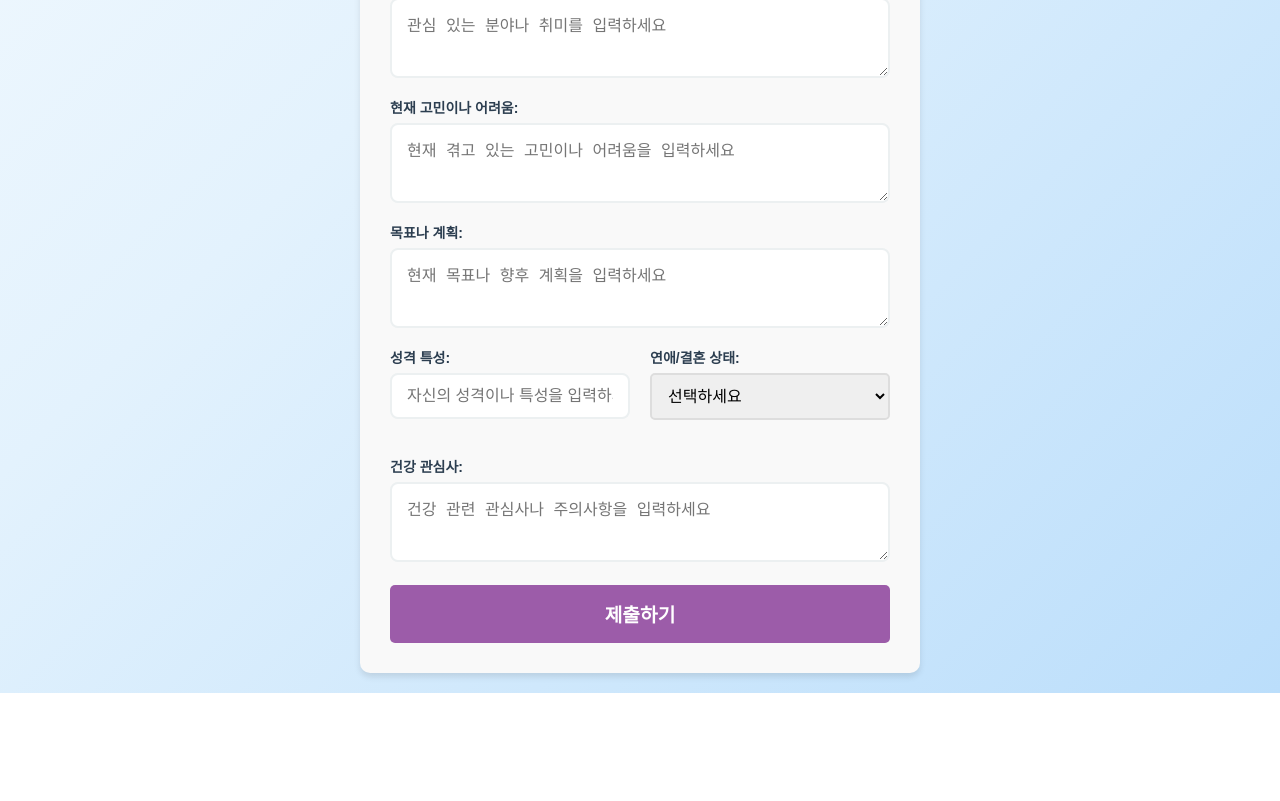
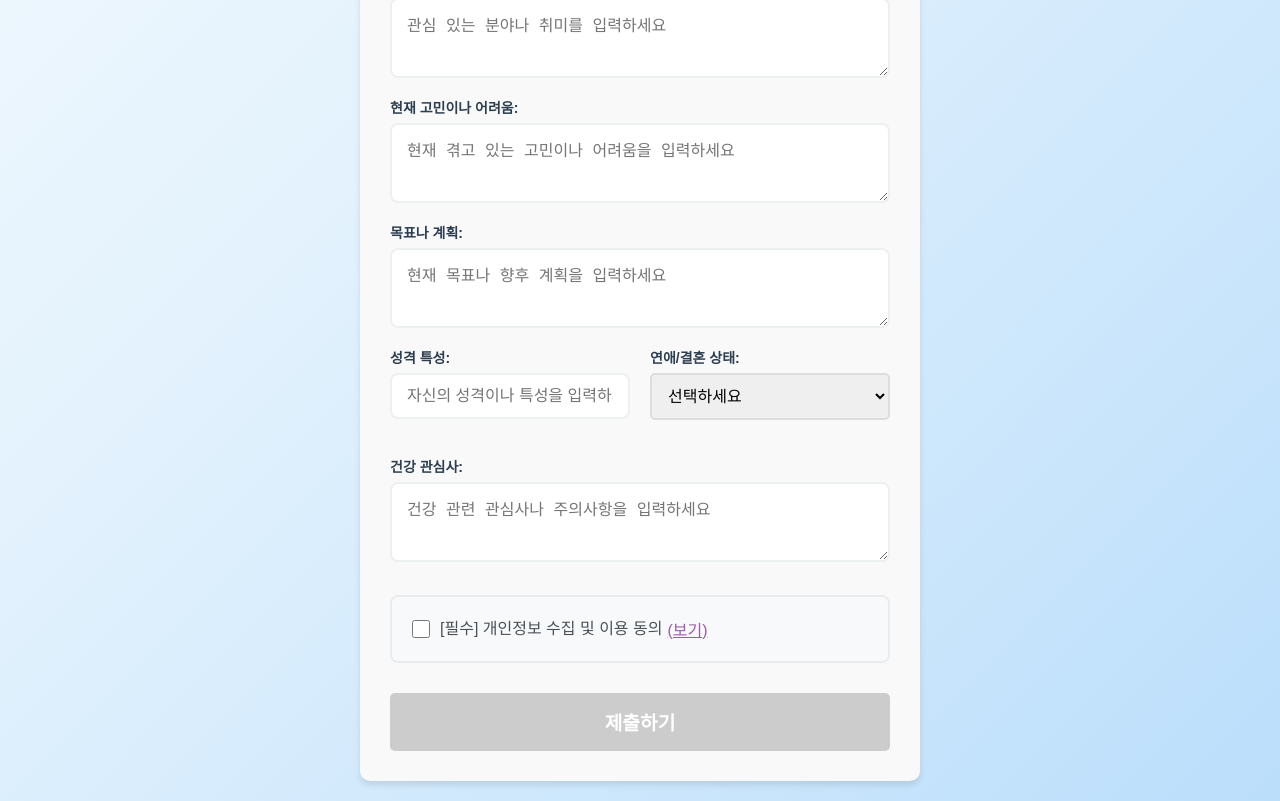
Before and after one commit to uuyeong/Fortence, a React (Create React App) app in the folder frontend/: page / in a window 1280 px wide. Shown: the part 1022-1823 px from the top of the page. Before the commit the page ends 1715 px from the top, so only its background shows below. Built offline with nearby package versions, Linux system fonts and the light colour scheme; no server answers.

Commit message:
개인정보 수집 동의 추가

```diff
--- /dev/null
+++ b/frontend/src/components/TermsOfService.css
@@ -0,0 +1,118 @@
+.terms-container {
+  max-width: 800px;
+  margin: 0 auto;
+  padding: 20px;
+  font-family: 'Arial', sans-serif;
+  background: #f9f9f9;
+  border-radius: 10px;
+  box-shadow: 0 4px 6px rgba(0, 0, 0, 0.1);
+}
+
+.terms-header {
+  display: flex;
+  align-items: center;
+  margin-bottom: 30px;
+  padding-bottom: 20px;
+  border-bottom: 2px solid #ecf0f1;
+}
+
+.back-button {
+  background-color: #9c5ca9;
+  color: white;
+  border: none;
+  padding: 10px 15px;
+  border-radius: 5px;
+  cursor: pointer;
+  font-size: 1rem;
+  margin-right: 20px;
+  transition: background-color 0.3s ease;
+}
+
+.back-button:hover {
+  background-color: #42a5f5;
+}
+
+.terms-header h1 {
+  color: #2c3e50;
+  margin: 0;
+  font-size: 2rem;
+}
+
+.terms-content {
+  background: white;
+  padding: 30px;
+  border-radius: 8px;
+  line-height: 1.6;
+}
+
+.terms-section {
+  margin-bottom: 30px;
+}
+
+.terms-section h2 {
+  color: #9c5ca9;
+  margin-bottom: 15px;
+  font-size: 1.3rem;
+  border-left: 4px solid #9c5ca9;
+  padding-left: 15px;
+}
+
+.terms-section p {
+  color: #555;
+  margin-bottom: 10px;
+  font-size: 1rem;
+}
+
+.terms-section ul {
+  color: #555;
+  padding-left: 20px;
+  margin-bottom: 15px;
+}
+
+.terms-section li {
+  margin-bottom: 8px;
+  font-size: 1rem;
+}
+
+.terms-footer {
+  margin-top: 40px;
+  padding-top: 20px;
+  border-top: 2px solid #ecf0f1;
+  text-align: center;
+}
+
+.terms-footer p {
+  color: #9c5ca9;
+  font-size: 1.1rem;
+  margin: 0;
+}
+
+@media (max-width: 768px) {
+  .terms-container {
+    margin: 10px;
+    padding: 15px;
+  }
+
+  .terms-header {
+    flex-direction: column;
+    align-items: flex-start;
+    gap: 15px;
+  }
+
+  .back-button {
+    margin-right: 0;
+    align-self: flex-start;
+  }
+
+  .terms-header h1 {
+    font-size: 1.5rem;
+  }
+
+  .terms-content {
+    padding: 20px;
+  }
+
+  .terms-section h2 {
+    font-size: 1.2rem;
+  }
+}
--- /dev/null
+++ b/frontend/src/components/TermsOfService.tsx
@@ -0,0 +1,96 @@
+import React from 'react';
+import './TermsOfService.css';
+
+interface TermsOfServiceProps {
+  onBack: () => void;
+}
+
+const TermsOfService: React.FC<TermsOfServiceProps> = ({ onBack }) => {
+  return (
+    <div className="terms-container">
+      <div className="terms-header">
+        <button onClick={onBack} className="back-button">
+          ← 돌아가기
+        </button>
+        <h1>개인정보 수집 및 이용 동의</h1>
+      </div>
+
+      <div className="terms-content">
+        <div className="terms-section">
+          <h2>1. 개인정보 수집 및 이용 목적</h2>
+          <p>
+            Fortence는 사주 분석 서비스를 제공하기 위해 다음과 같은 개인정보를 수집하고 이용합니다.
+          </p>
+          <ul>
+            <li><strong>이름:</strong> 개인화된 사주 분석 결과에 이름을 포함하여 더욱 친근하고 개인적인 서비스 제공</li>
+            <li><strong>생년월일 및 출생시간:</strong> 정확한 사주 계산 및 운세 분석을 위한 필수 정보</li>
+            <li><strong>개인 메시지 및 프로필 정보:</strong> 사용자의 현재 상황과 고민을 반영한 맞춤형 분석 및 조언 제공</li>
+          </ul>
+        </div>
+
+        <div className="terms-section">
+          <h2>2. 수집하는 개인정보 항목</h2>
+          <p>필수 수집 항목:</p>
+          <ul>
+            <li>이름</li>
+            <li>생년월일 (양력 기준, 자동 음력 변환)</li>
+            <li>출생시간</li>
+            <li>개인 메시지</li>
+            <li>재정 상태, 직업, 관심분야, 현재 고민, 목표, 성격특성, 연애/결혼 상태, 건강 관심사</li>
+          </ul>
+        </div>
+
+        <div className="terms-section">
+          <h2>3. 개인정보 보유 및 이용 기간</h2>
+          <p>
+            수집된 개인정보는 서비스 개선 및 분석을 위해 보관됩니다.
+            사용자들의 데이터를 분석하여 사주 해석의 정확도와 품질을 지속적으로 향상시키는 목적으로 사용됩니다.
+          </p>
+          <p>
+            <strong>중요:</strong> 수집된 개인정보는 오직 Fortence 서비스 개선 목적으로만 사용되며,
+            제3자와 공유하거나 외부로 유출하지 않습니다. 관련 법령에 의해 보존이 필요한 경우에는 해당 기간 동안 보관합니다.
+          </p>
+        </div>
+
+        <div className="terms-section">
+          <h2>4. 개인정보 처리 위탁</h2>
+          <p>
+            Fortence는 원활한 서비스 제공을 위해 다음과 같이 개인정보 처리 업무를 위탁하고 있습니다.
+          </p>
+          <ul>
+            <li><strong>수탁자:</strong> 이두호</li>
+            <li><strong>위탁 업무 내용:</strong> 클라우드 서버 관리 및 데이터베이스 운영</li>
+            <li><strong>위탁 기간:</strong> 서비스 운영 기간 동안</li>
+          </ul>
+          <p>
+            위탁업무와 관련하여 개인정보가 안전하게 관리될 수 있도록 필요한 사항을 규정하고,
+            수탁자가 개인정보보호법에 따라 안전하게 처리하도록 관리·감독하고 있습니다.
+          </p>
+        </div>
+
+        <div className="terms-section">
+          <h2>5. 개인정보의 안전성 확보 조치</h2>
+          <p>
+            Fortence는 개인정보의 안전성 확보를 위해 다음과 같은 조치를 취하고 있습니다:
+          </p>
+          <ul>
+            <li>개인정보 암호화</li>
+            <li>해킹 등에 대비한 기술적 대책</li>
+            <li>개인정보 처리시스템 등의 접근권한 관리</li>
+          </ul>
+        </div>
+
+        <div className="terms-section">
+          <h2>6. 동의 거부권 및 불이익</h2>
+          <p>
+            이용자는 개인정보 수집 및 이용에 대한 동의를 거부할 권리가 있습니다.
+            다만, 동의를 거부할 경우 사주 분석 서비스를 이용할 수 없습니다.
+          </p>
+        </div>
+
+      </div>
+    </div>
+  );
+};
+
+export default TermsOfService;
--- a/frontend/src/components/UserInfoForm.css
+++ b/frontend/src/components/UserInfoForm.css
@@ -129,6 +129,56 @@
   cursor: not-allowed;
 }
 
+/* 개인정보 동의 체크박스 스타일 */
+.terms-agreement {
+  margin: 30px 0;
+  padding: 20px;
+  background-color: #f8f9fa;
+  border: 2px solid #e9ecef;
+  border-radius: 8px;
+}
+
+.terms-checkbox-label {
+  display: flex;
+  align-items: center;
+  cursor: pointer;
+  font-size: 1rem;
+  color: #495057;
+  gap: 10px;
+}
+
+.terms-checkbox {
+  width: 18px;
+  height: 18px;
+  margin: 0;
+  cursor: pointer;
+  accent-color: #9c5ca9;
+}
+
+.terms-text {
+  display: flex;
+  align-items: center;
+  gap: 5px;
+  font-weight: 500;
+}
+
+.terms-link-button {
+  background: none;
+  border: none;
+  color: #9c5ca9;
+  text-decoration: underline;
+  cursor: pointer;
+  font-size: 1rem;
+  font-weight: 500;
+  padding: 0;
+  margin: 0;
+}
+
+.terms-link-button:hover {
+  color: #42a5f5;
+  text-decoration: none;
+}
+
 .success-message {
   margin-top: 20px;
   padding: 15px;
--- a/frontend/src/components/UserInfoForm.tsx
+++ b/frontend/src/components/UserInfoForm.tsx
@@ -1,6 +1,7 @@
 import React, { useState } from 'react';
 import axios from 'axios';
 import { getApiUrl, API_CONFIG } from '../config';
+import TermsOfService from './TermsOfService';
 import './UserInfoForm.css';
 
 interface UserInfo {
@@ -40,6 +41,8 @@ const UserInfoForm: React.FC<UserInfoFormProps> = ({ onUserSubmit }) => {
   });
   const [isSubmitting, setIsSubmitting] = useState(false);
   const [submitStatus, setSubmitStatus] = useState<'idle' | 'success' | 'error'>('idle');
+  const [agreedToTerms, setAgreedToTerms] = useState(false);
+  const [showTerms, setShowTerms] = useState(false);
 
   const handleInputChange = (e: React.ChangeEvent<HTMLInputElement | HTMLTextAreaElement | HTMLSelectElement>) => {
     const { name, value } = e.target;
@@ -92,6 +95,13 @@ const UserInfoForm: React.FC<UserInfoFormProps> = ({ onUserSubmit }) => {
 
   const handleSubmit = async (e: React.FormEvent) => {
     e.preventDefault();
+
+    // 개인정보 동의 확인
+    if (!agreedToTerms) {
+      alert('개인정보 수집 및 이용에 동의해주세요.');
+      return;
+    }
+
     setIsSubmitting(true);
     setSubmitStatus('idle');
 
@@ -153,6 +163,11 @@ const UserInfoForm: React.FC<UserInfoFormProps> = ({ onUserSubmit }) => {
       setIsSubmitting(false);
     }
   };
+
+  // 약관 페이지 표시
+  if (showTerms) {
+    return <TermsOfService onBack={() => setShowTerms(false)} />;
+  }
 
   return (
     <div className="user-info-form-container">
@@ -344,9 +359,31 @@ const UserInfoForm: React.FC<UserInfoFormProps> = ({ onUserSubmit }) => {
           </div>
         </div>
 
+        {/* 개인정보 동의 체크박스 */}
+        <div className="terms-agreement">
+          <label className="terms-checkbox-label">
+            <input
+              type="checkbox"
+              checked={agreedToTerms}
+              onChange={(e) => setAgreedToTerms(e.target.checked)}
+              className="terms-checkbox"
+            />
+            <span className="terms-text">
+              [필수] 개인정보 수집 및 이용 동의
+              <button
+                type="button"
+                onClick={() => setShowTerms(true)}
+                className="terms-link-button"
+              >
+                (보기)
+              </button>
+            </span>
+          </label>
+        </div>
+
         <button
           type="submit"
-          disabled={isSubmitting}
+          disabled={isSubmitting || !agreedToTerms}
           className="submit-button"
         >
           {isSubmitting ? '전송 중...' : '제출하기'}
```
